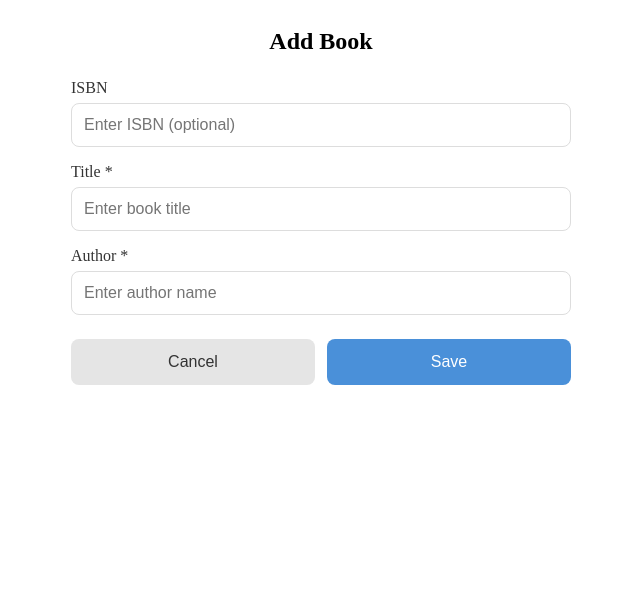
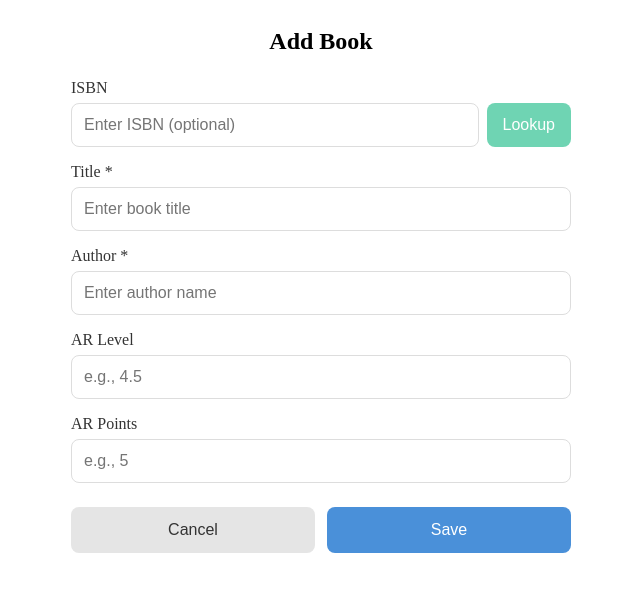
Before and after one commit to TIMwilltell/aeare-books, a SvelteKit app: page /book/new in a window 1280 px wide. Shown: the top 592 px of the page, without its empty margins (319-959 px from the left). Built offline with nearby package versions, Linux system fonts and the light colour scheme.

Commit message:
feat(02-03): integrate lookup APIs into form and update UI
- Add LoadingSpinner component for loading states
- Update book form with lookup button, cover preview, and AR fields
- Update BookList to show cover thumbnails
- Update detail page with cover display and AR editing

```diff
--- /dev/null
+++ b/src/lib/components/LoadingSpinner.svelte
@@ -0,0 +1,33 @@
+<script lang="ts">
+	interface Props {
+		size?: 'small' | 'medium' | 'large';
+		color?: string;
+	}
+
+	let { size = 'medium', color = '#4A90D9' }: Props = $props();
+
+	const sizes = {
+		small: '20px',
+		medium: '32px',
+		large: '48px'
+	};
+</script>
+
+<div class="spinner" style="--size: {sizes[size]}; --color: {color}"></div>
+
+<style>
+	.spinner {
+		width: var(--size);
+		height: var(--size);
+		border: 3px solid #e5e5e5;
+		border-top-color: var(--color);
+		border-radius: 50%;
+		animation: spin 0.8s linear infinite;
+	}
+
+	@keyframes spin {
+		to {
+			transform: rotate(360deg);
+		}
+	}
+</style>
--- a/src/routes/book/new/+page.svelte
+++ b/src/routes/book/new/+page.svelte
@@ -2,30 +2,75 @@
 	import { goto } from '$app/navigation';
 	import { page } from '$app/state';
 	import { addBook } from '$lib/db';
+	import { lookupBook } from '$lib/api/books';
+	import { lookupAr } from '$lib/api/ar';
+	import LoadingSpinner from '$lib/components/LoadingSpinner.svelte';
 
 	let isbn = $state('');
 	let title = $state('');
 	let author = $state('');
+	let coverUrl = $state('');
+	let arLevel = $state<number | undefined>(undefined);
+	let arPoints = $state<number | undefined>(undefined);
+	let arDataSource = $state<'fetched' | 'manual'>('manual');
 	let saving = $state(false);
-	let error = $state('');
+	let lookupLoading = $state(false);
+	let lookupError = $state('');
 
 	// Pre-fill ISBN from URL param
 	isbn = page.url.searchParams.get('isbn') || '';
 
+	async function handleLookup() {
+		if (!isbn.trim()) return;
+
+		lookupLoading = true;
+		lookupError = '';
+
+		try {
+			// Fetch Google Books metadata
+			const bookResult = await lookupBook(isbn.trim());
+			if (bookResult.success && bookResult.data) {
+				title = bookResult.data.title;
+				author = bookResult.data.author;
+				coverUrl = bookResult.data.coverUrl || '';
+			} else {
+				lookupError = bookResult.error || 'Book not found';
+			}
+
+			// Fetch AR data
+			const arResult = await lookupAr(isbn.trim());
+			if (arResult.success && arResult.data) {
+				arLevel = arResult.data.arLevel;
+				arPoints = arResult.data.arPoints;
+				arDataSource = 'fetched';
+			}
+		} catch (e) {
+			lookupError = 'Lookup failed. Please enter details manually.';
+			console.error(e);
+		} finally {
+			lookupLoading = false;
+		}
+	}
+
 	async function handleSave() {
 		if (!title.trim() || !author.trim()) {
-			error = 'Title and Author are required';
 			return;
 		}
 
 		saving = true;
-		error = '';
 
 		try {
-			await addBook(title.trim(), author.trim(), isbn.trim());
+			await addBook(
+				title.trim(),
+				author.trim(),
+				isbn.trim(),
+				coverUrl || undefined,
+				arLevel,
+				arPoints,
+				arDataSource
+			);
 			goto('/');
 		} catch (e) {
-			error = 'Failed to save book';
 			console.error(e);
 		} finally {
 			saving = false;
@@ -47,13 +92,36 @@
 	<form onsubmit={(e) => { e.preventDefault(); handleSave(); }}>
 		<div class="form-group">
 			<label for="isbn">ISBN</label>
+			<div class="isbn-row">
 				<input
 					type="text"
 					id="isbn"
 					bind:value={isbn}
 					placeholder="Enter ISBN (optional)"
 				/>
+				<button
+					type="button"
+					class="btn-lookup"
+					onclick={handleLookup}
+					disabled={!isbn.trim() || lookupLoading}
+				>
+					{#if lookupLoading}
+						<LoadingSpinner size="small" />
+					{:else}
+						Lookup
+					{/if}
+				</button>
 			</div>
+			{#if lookupError}
+				<p class="lookup-error">{lookupError}</p>
+			{/if}
+		</div>
+
+		{#if coverUrl}
+			<div class="cover-preview">
+				<img src={coverUrl} alt="Book cover" />
+			</div>
+		{/if}
 
 		<div class="form-group">
 			<label for="title">Title *</label>
@@ -77,9 +145,35 @@
 			/>
 		</div>
 
-		{#if error}
-			<p class="error">{error}</p>
+		<div class="form-group">
+			<label for="ar-level">AR Level</label>
+			<input
+				type="number"
+				id="ar-level"
+				bind:value={arLevel}
+				step="0.1"
+				min="0"
+				max="20"
+				placeholder="e.g., 4.5"
+			/>
+			{#if arDataSource === 'fetched' && arLevel}
+				<span class="ar-badge fetched">Auto-fetched</span>
+			{:else if arLevel}
+				<span class="ar-badge manual">Manual</span>
 			{/if}
+		</div>
+
+		<div class="form-group">
+			<label for="ar-points">AR Points</label>
+			<input
+				type="number"
+				id="ar-points"
+				bind:value={arPoints}
+				step="0.1"
+				min="0"
+				placeholder="e.g., 5"
+			/>
+		</div>
 
 		<div class="form-actions">
 			<button type="button" class="btn-cancel" onclick={handleCancel} disabled={saving}>
@@ -127,7 +221,72 @@
 
 	input:focus {
 		outline: none;
-		border-color: #4A90D9;
+		border-color: #4a90d9;
+	}
+
+	.isbn-row {
+		display: flex;
+		gap: 8px;
+	}
+
+	.isbn-row input {
+		flex: 1;
+	}
+
+	.btn-lookup {
+		padding: 12px 16px;
+		font-size: 16px;
+		background: #10b981;
+		color: white;
+		border: none;
+		border-radius: 8px;
+		cursor: pointer;
+		white-space: nowrap;
+		min-width: 80px;
+		display: flex;
+		align-items: center;
+		justify-content: center;
+	}
+
+	.btn-lookup:disabled {
+		opacity: 0.6;
+		cursor: not-allowed;
+	}
+
+	.lookup-error {
+		color: #dc2626;
+		font-size: 14px;
+		margin: 4px 0 0;
+	}
+
+	.cover-preview {
+		margin-bottom: 16px;
+		text-align: center;
+	}
+
+	.cover-preview img {
+		max-width: 120px;
+		border-radius: 8px;
+		box-shadow: 0 2px 8px rgba(0, 0, 0, 0.1);
+	}
+
+	.ar-badge {
+		display: inline-block;
+		font-size: 11px;
+		padding: 2px 6px;
+		border-radius: 4px;
+		margin-left: 8px;
+		vertical-align: middle;
+	}
+
+	.ar-badge.fetched {
+		background: #dbeafe;
+		color: #1d4ed8;
+	}
+
+	.ar-badge.manual {
+		background: #fef3c7;
+		color: #92400e;
 	}
 
 	.form-actions {
@@ -152,7 +311,7 @@
 	}
 
 	.btn-save {
-		background: #4A90D9;
+		background: #4a90d9;
 		color: white;
 	}
 
@@ -161,10 +320,4 @@
 		opacity: 0.6;
 		cursor: not-allowed;
 	}
-
-	.error {
-		color: #dc2626;
-		font-size: 14px;
-		margin: 0;
-	}
 </style>
```
Also changed, not shown: src/lib/components/BookList.svelte (+59 -19 lines), src/routes/book/[id]/+page.svelte (+96 -6 lines). Lines whose indentation alone changed are shown as unchanged.
